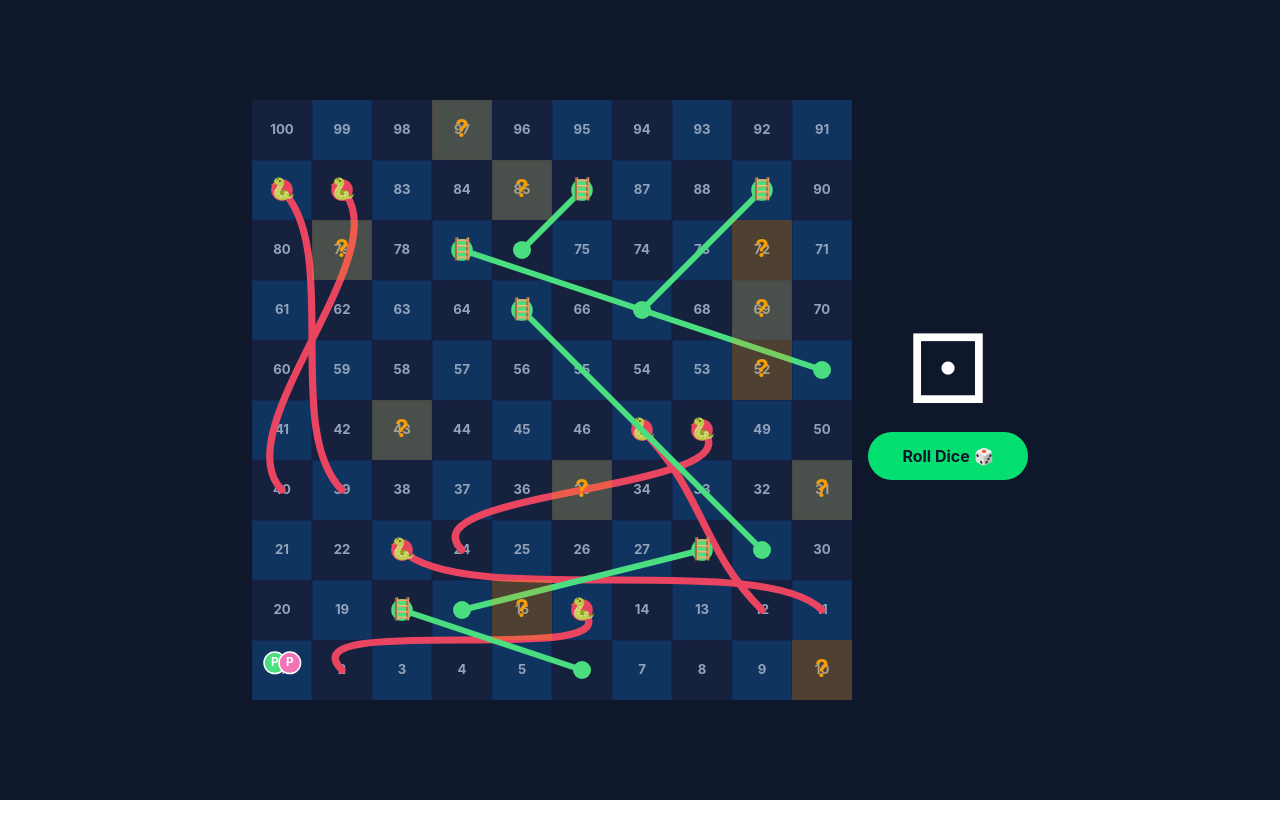
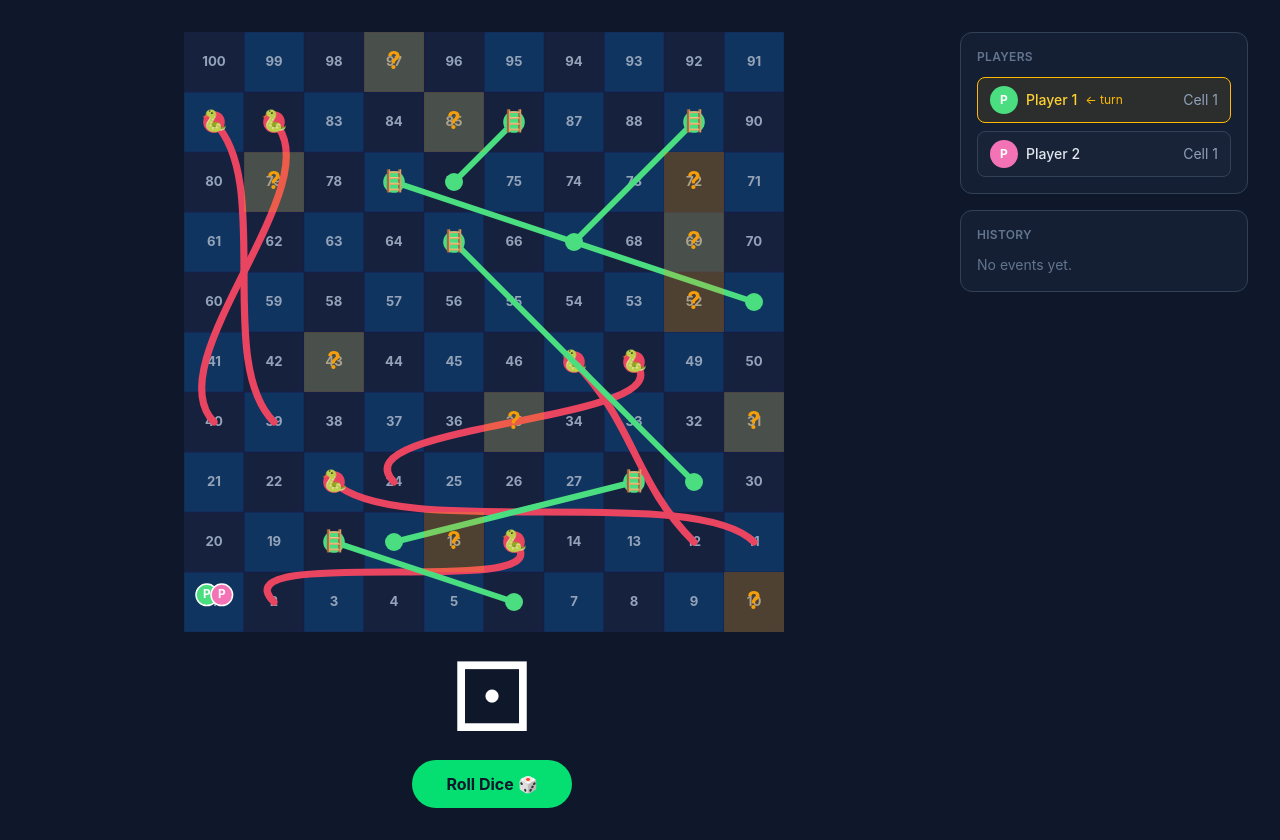
Before and after one commit to Deqii/snakes-and-ladders, a React (Vite) app: page / in a window 1280 px wide. Before the commit the page ends 800 px from the top, so only its background shows below. Built offline with nearby package versions, Linux system fonts and the light colour scheme.

Commit message:
feat: add HUD with player list, event log, and challenge results

```diff
--- a/src/App.tsx
+++ b/src/App.tsx
@@ -1,4 +1,5 @@
 import { BoardCanvas } from './components/board/BoardCanvas'
+import { HUD } from './components/hud/HUD'
 import { Dice } from './components/ui/Dice'
 import { DareCard } from './components/challenge/DareCard'
 import { LuckyDraw } from './components/challenge/LuckyDraw'
@@ -172,9 +173,12 @@ function App() {
   }
 
   return (
-    <div className="flex min-h-screen items-center justify-center bg-slate-900 p-8">
-      <BoardCanvas />
-      <Dice challengeCooldownRef={challengeCooldownRef} />
+    <div className="flex min-h-screen flex-col items-center justify-center gap-6 bg-slate-900 p-4 lg:flex-row lg:items-start lg:justify-center lg:p-8">
+      <div className="flex w-full flex-1 flex-col items-center gap-4 lg:w-auto">
+        <BoardCanvas />
+        <Dice challengeCooldownRef={challengeCooldownRef} />
+      </div>
+      <HUD />
 
       {phase === 'on-challenge' && activeChallenge?.type === 'dare-card' && (
         <DareCard onDone={handleDareDone} onSkip={handleDareSkip} skipSteps={skipSteps} />
@@ -218,10 +222,8 @@ function App() {
         <div className="fixed inset-0 z-50 flex items-center justify-center bg-black/70 p-4">
           <div className="rounded-2xl bg-slate-800 p-12 text-center shadow-2xl">
             <div className="text-6xl">🎉</div>
-            <h2 className="mt-4 font-display text-4xl font-bold text-white">
-              {winner.name} Menang!
-            </h2>
-            <p className="mt-2 text-slate-400">Selamat telah mencapai kotak 100!</p>
+            <h2 className="mt-4 font-display text-4xl font-bold text-white">{winner.name} Wins!</h2>
+            <p className="mt-2 text-slate-400">Congratulations, you reached cell 100!</p>
             <button
               onClick={() => startNewGame(['Player 1', 'Player 2'])}
               className="mt-8 rounded-full bg-green-400 px-8 py-3 font-bold text-slate-900 hover:bg-green-300"
--- a/src/components/challenge/DareCard.tsx
+++ b/src/components/challenge/DareCard.tsx
@@ -26,7 +26,7 @@ export function DareCard({ onDone, onSkip, skipSteps }: DareCardProps) {
               <div className="text-4xl">🎴</div>
               <h2 className="mt-2 font-bold text-rose-400">Dare Card</h2>
               <p className="text-sm text-slate-400">
-                {currentPlayer?.name ?? 'Player'} harus melakukan tantangan ini!
+                {currentPlayer?.name ?? 'Player'} must complete this challenge!
               </p>
             </div>
 
@@ -41,13 +41,13 @@ export function DareCard({ onDone, onSkip, skipSteps }: DareCardProps) {
                 onClick={onSkip}
                 className="flex-1 rounded-full border border-slate-600 py-3 text-sm font-semibold text-slate-400 transition-all hover:border-slate-400 hover:text-slate-200"
               >
-                🏳️ Skip (−{skipSteps} kotak)
+                🏳️ Skip (−{skipSteps} cell{skipSteps === 1 ? '' : 's'})
               </button>
               <button
                 onClick={onDone}
                 className="flex-1 rounded-full bg-rose-500 py-3 text-sm font-semibold text-white transition-all hover:bg-rose-400"
               >
-                ✅ Selesai!
+                ✅ Done!
               </button>
             </div>
           </div>
--- a/src/components/challenge/LuckyDraw.tsx
+++ b/src/components/challenge/LuckyDraw.tsx
@@ -50,7 +50,7 @@ export function LuckyDraw({ onResult }: LuckyDrawProps) {
             <div className="text-4xl">🃏</div>
             <h2 className="mt-2 text-xl font-bold text-amber-400">Lucky Draw</h2>
             <p className="mt-1 text-sm text-slate-400">
-              {currentPlayer?.name ?? 'Player'}, pilih 1 kartu!
+              {currentPlayer?.name ?? 'Player'}, pick 1 card!
             </p>
           </div>
 
@@ -105,15 +105,15 @@ export function LuckyDraw({ onResult }: LuckyDrawProps) {
               }`}
             >
               {result === 'buff' ? (
-                <p className="font-bold">⭐ Beruntung! Lempar dadu 2x giliran berikutnya!</p>
+                <p className="font-bold">⭐ Lucky! Roll the dice twice next turn!</p>
               ) : (
-                <p className="font-bold">💀 Sial! Mundur 3 kotak!</p>
+                <p className="font-bold">💀 Lucky! Roll the dice twice next turn!</p>
               )}
             </div>
           )}
 
           {!result && (
-            <p className="text-center text-xs text-slate-500">1 kartu beruntung, 2 kartu sial</p>
+            <p className="text-center text-xs text-slate-500">1 lucky card, 2 unlucky cards</p>
           )}
         </div>
       </div>
--- a/src/components/challenge/MemoryMatch.tsx
+++ b/src/components/challenge/MemoryMatch.tsx
@@ -150,7 +150,7 @@ export function MemoryMatch({ onResult }: MemoryMatchProps) {
               <div className="text-4xl">🧠</div>
               <h2 className="mt-2 text-xl font-bold text-violet-400">Memory Match</h2>
               <p className="mt-1 text-sm text-slate-400">
-                {currentPlayer?.name ?? 'Player'}, cocokkan {PAIR_COUNT} pasang kartu!
+                {currentPlayer?.name ?? 'Player'}, match {PAIR_COUNT} pairs of cards!
               </p>
             </div>
 
@@ -211,14 +211,14 @@ export function MemoryMatch({ onResult }: MemoryMatchProps) {
                 <p className="font-bold">
                   {' '}
                   {earnedBonus !== null
-                    ? `🎉 Berhasil! Maju ${earnedBonus} kotak!`
-                    : '🎉 Berhasil!'}
+                    ? `🎉 Success! Moved forward ${earnedBonus} cell${earnedBonus === 1 ? '' : 's'}!`
+                    : '🎉 Success!'}
                 </p>
               </div>
             )}
             {outcome === 'fail' && (
               <div className="rounded-xl bg-red-500/20 p-4 text-center text-red-400">
-                <p className="font-bold">⏰ Waktu habis! Tidak ada efek.</p>
+                <p className="font-bold">⏰ Time's up! No effect.</p>
               </div>
             )}
           </div>
--- /dev/null
+++ b/src/components/hud/HUD.tsx
@@ -0,0 +1,116 @@
+import { useGameStore } from '../../stores/gameStore'
+import type { GameEvent, Player } from '../../core/types/index'
+
+function getPlayerName(players: Player[], playerId: string): string {
+  return players.find((p) => p.id === playerId)?.name ?? playerId
+}
+
+function describeEvent(event: GameEvent, players: Player[]): string {
+  const name = getPlayerName(players, event.player)
+
+  switch (event.type) {
+    case 'snake':
+      return `🐍 ${name} hit a snake, from ${event.from} to ${event.to}`
+    case 'ladder':
+      return `🪜 ${name} climbed a ladder, from ${event.from} to ${event.to}`
+    case 'challenge':
+      return `❓ ${name} landed on a Challenge at cell ${event.cell}`
+    case 'challenge-result':
+      return `${name}: ${event.description}`
+    case 'win':
+      return `🎉 ${name} wins!`
+  }
+}
+
+function PlayerRow({ player, isActive }: { player: Player; isActive: boolean }) {
+  return (
+    <div
+      className={`flex items-center justify-between rounded-lg border px-3 py-2 transition-colors ${
+        isActive ? 'border-amber-400 bg-amber-400/10' : 'border-slate-700 bg-slate-800/50'
+      }`}
+    >
+      <div className="flex items-center gap-2">
+        <span
+          className="flex h-7 w-7 items-center justify-center rounded-full text-xs font-bold text-white"
+          style={{ backgroundColor: player.color }}
+        >
+          {player.name.charAt(0).toUpperCase()}
+        </span>
+        <span className={`text-sm font-medium ${isActive ? 'text-amber-300' : 'text-slate-200'}`}>
+          {player.name}
+        </span>
+        {isActive && <span className="text-xs text-amber-400">← turn</span>}
+      </div>
+      <span className="text-sm text-slate-400">Cell {player.position}</span>
+    </div>
+  )
+}
+
+function EventLogList({ eventLog, players }: { eventLog: GameEvent[]; players: Player[] }) {
+  if (eventLog.length === 0) {
+    return <p className="text-sm text-slate-500">No events yet.</p>
+  }
+
+  return (
+    <div className="flex max-h-64 flex-col-reverse gap-2 overflow-y-auto pr-1">
+      {eventLog
+        .slice()
+        .reverse()
+        .map((event, i) => (
+          // eventLog entries aren't individually unique-keyed; index is stable
+          // within a single render since the array only grows (never reorders).
+          <p key={eventLog.length - i} className="text-xs text-slate-400">
+            {describeEvent(event, players)}
+          </p>
+        ))}
+    </div>
+  )
+}
+
+const EMPTY_PLAYERS: Player[] = []
+const EMPTY_EVENT_LOG: GameEvent[] = []
+
+function LastResultBanner({ eventLog, players }: { eventLog: GameEvent[]; players: Player[] }) {
+  const lastResult = [...eventLog].reverse().find((e) => e.type === 'challenge-result')
+  if (!lastResult) return null
+
+  return (
+    <div className="rounded-xl border border-violet-500/40 bg-violet-500/10 p-4">
+      <h2 className="mb-1 text-xs font-semibold uppercase tracking-wide text-violet-400">
+        Last Result
+      </h2>
+      <p className="text-sm text-slate-200">{describeEvent(lastResult, players)}</p>
+    </div>
+  )
+}
+
+export function HUD() {
+  const players = useGameStore((s) => s.gameState?.players ?? EMPTY_PLAYERS)
+  const currentPlayerIndex = useGameStore((s) => s.gameState?.currentPlayerIndex ?? 0)
+  const eventLog = useGameStore((s) => s.gameState?.eventLog ?? EMPTY_EVENT_LOG)
+
+  if (players.length === 0) return null
+
+  return (
+    <div className="flex w-full flex-col gap-4 lg:w-72">
+      <LastResultBanner eventLog={eventLog} players={players} />
+      <div className="rounded-xl border border-slate-700 bg-slate-800/50 p-4">
+        <h2 className="mb-3 text-xs font-semibold uppercase tracking-wide text-slate-500">
+          Players
+        </h2>
+        <div className="flex flex-col gap-2">
+          {players.map((player, i) => (
+            <PlayerRow key={player.id} player={player} isActive={i === currentPlayerIndex} />
+          ))}
+        </div>
+      </div>
+
+      <div className="rounded-xl border border-slate-700 bg-slate-800/50 p-4">
+        <h2 className="mb-3 text-xs font-semibold uppercase tracking-wide text-slate-500">
+          History
+        </h2>
+        <EventLogList eventLog={eventLog} players={players} />
+      </div>
+    </div>
+  )
+}
--- a/src/core/engine/ChallengeEngine.ts
+++ b/src/core/engine/ChallengeEngine.ts
@@ -39,29 +39,35 @@ export function resolveChallenge(state: GameState, result: ChallengeResult): Gam
   const player = state.players[state.currentPlayerIndex]
   if (!player) return state
 
+  const activeChallengeType = state.activeChallenge?.type ?? null
+
   let newState: GameState = { ...state, phase: 'turn-end' as const, activeChallenge: null }
+  let description = ''
 
   switch (result.type) {
     case 'dare-done':
-      // No position effect
+      description = 'Done! No position effect.'
       break
 
     case 'dare-skip':
       newState = updateCurrentPlayer(newState, {
         position: clamp(player.position - result.steps, 1, 100),
       })
+      description = `Skipped! Moved back ${result.steps} cell${result.steps === 1 ? '' : 's'}.`
       break
 
     case 'lucky-buff':
       newState = updateCurrentPlayer(newState, {
         hasDoubleDice: true,
       })
+      description = 'Buff! Got a double dice'
       break
 
     case 'lucky-debuff':
       newState = updateCurrentPlayer(newState, {
         position: clamp(player.position - 3, 1, 100),
       })
+      description = 'Debuff! Moved back 3 cells.'
       break
 
     case 'swap-done': {
@@ -77,6 +83,7 @@ export function resolveChallenge(state: GameState, result: ChallengeResult): Gam
               return p
             }),
           }
+          description = `Swapped positions with ${target.name}`
         }
       }
       break
@@ -88,12 +95,28 @@ export function resolveChallenge(state: GameState, result: ChallengeResult): Gam
       newState = updateCurrentPlayer(newState, {
         position: clamp(bouncedPosition, 1, 100),
       })
+      description = `Success! Moved forward ${result.bonus} cell${result.bonus === 1 ? '' : 's'}.`
       break
     }
 
     case 'memory-fail':
-      // No position effect
+      description = "Time's up! No effect."
       break
+  }
+
+  if (activeChallengeType && description) {
+    newState = {
+      ...newState,
+      eventLog: [
+        ...newState.eventLog,
+        {
+          type: 'challenge-result',
+          player: player.id,
+          challengeType: activeChallengeType,
+          description,
+        },
+      ],
+    }
   }
   return newState
 }
--- a/src/core/engine/GameStateMachine.ts
+++ b/src/core/engine/GameStateMachine.ts
@@ -1,4 +1,4 @@
-import type { GameState, GamePhase, DiceResult, Player } from '../types/index'
+import type { GameState, GamePhase, DiceResult, Player, GameEvent } from '../types/index'
 
 // ─── Actions ─────────────────────────────────────────
 export type GameAction =
@@ -81,22 +81,44 @@ export function transition(state: GameState, action: GameAction): GameState {
         newPosition = rawPosition
       }
 
+      const positionAfterDice = newPosition
+      let newEvent: GameEvent | null = null
+
       // Check snake
       const snake = state.board.snakes.find((s) => s.head === newPosition)
       if (snake) {
+        newEvent = {
+          type: 'snake',
+          player: player.id,
+          from: positionAfterDice,
+          to: snake.tail,
+        }
         newPosition = snake.tail
       }
 
       // Check ladder
       const ladder = state.board.ladders.find((l) => l.bottom === newPosition)
       if (ladder) {
+        newEvent = {
+          type: 'ladder',
+          player: player.id,
+          from: positionAfterDice,
+          to: ladder.top,
+        }
         newPosition = ladder.top
       }
 
-      return updateCurrentPlayer(
+      const nextState = updateCurrentPlayer(
         { ...state, phase: 'moving' },
         { position: newPosition, hasDoubleDice: false },
       )
+
+      if (!newEvent) return nextState
+
+      return {
+        ...nextState,
+        eventLog: [...nextState.eventLog, newEvent],
+      }
     }
 
     case 'LAND_ON_CELL': {
@@ -105,6 +127,12 @@ export function transition(state: GameState, action: GameAction): GameState {
 
       if (challenge) {
         assertValidTransition(state.phase, 'on-challenge')
+        const event: GameEvent = {
+          type: 'challenge',
+          player: player.id,
+          cell: challenge.cellIndex,
+          challengeType: challenge.challengeType,
+        }
         return {
           ...state,
           phase: 'on-challenge',
@@ -112,6 +140,7 @@ export function transition(state: GameState, action: GameAction): GameState {
             type: challenge.challengeType,
             cellIndex: challenge.cellIndex,
           },
+          eventLog: [...state.eventLog, event],
         }
       }
 
@@ -173,10 +202,12 @@ export function transition(state: GameState, action: GameAction): GameState {
       // Check win
       if (player.position >= 100) {
         assertValidTransition(state.phase, 'win')
+        const event: GameEvent = { type: 'win', player: player.id }
         return {
           ...state,
           phase: 'win',
           winner: player,
+          eventLog: [...state.eventLog, event],
         }
       }
 
--- a/src/core/types/index.ts
+++ b/src/core/types/index.ts
@@ -53,6 +53,7 @@ export type GameEvent =
   | { type: 'snake'; player: string; from: number; to: number }
   | { type: 'ladder'; player: string; from: number; to: number }
   | { type: 'challenge'; player: string; cell: number; challengeType: ChallengeType }
+  | { type: 'challenge-result'; player: string; challengeType: ChallengeType; description: string }
   | { type: 'win'; player: string }
 
 // ─── Game State ──────────────────────────────────────
```
Also changed, not shown: src/components/challenge/SwapPosition.tsx (+8 -6 lines), 1 other file (tests, documents, lock files or other folders).
